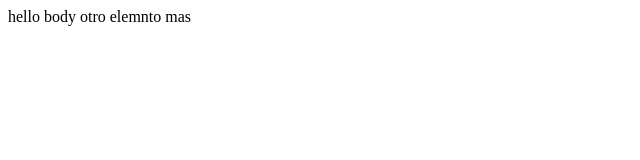
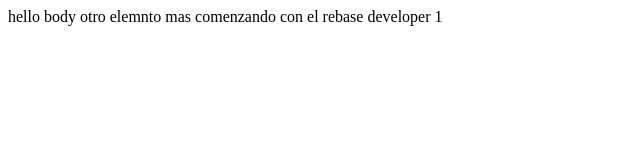
Before and after one commit to Leo-islas/firtsRepo, a plain HTML site: page index.html in a window 1280 px wide. Shown: the whole page, without its empty margins (0-640 px from the left). Drawn offline with Linux system fonts and the light colour scheme.

Commit message:
started feature branch 1 on rebase demo

```diff
--- a/index.html
+++ b/index.html
@@ -13,5 +13,8 @@ hello
 body
 otro elemnto mas
 
+
+comenzando con el rebase developer 1
+
 </body>
 </html>
```
